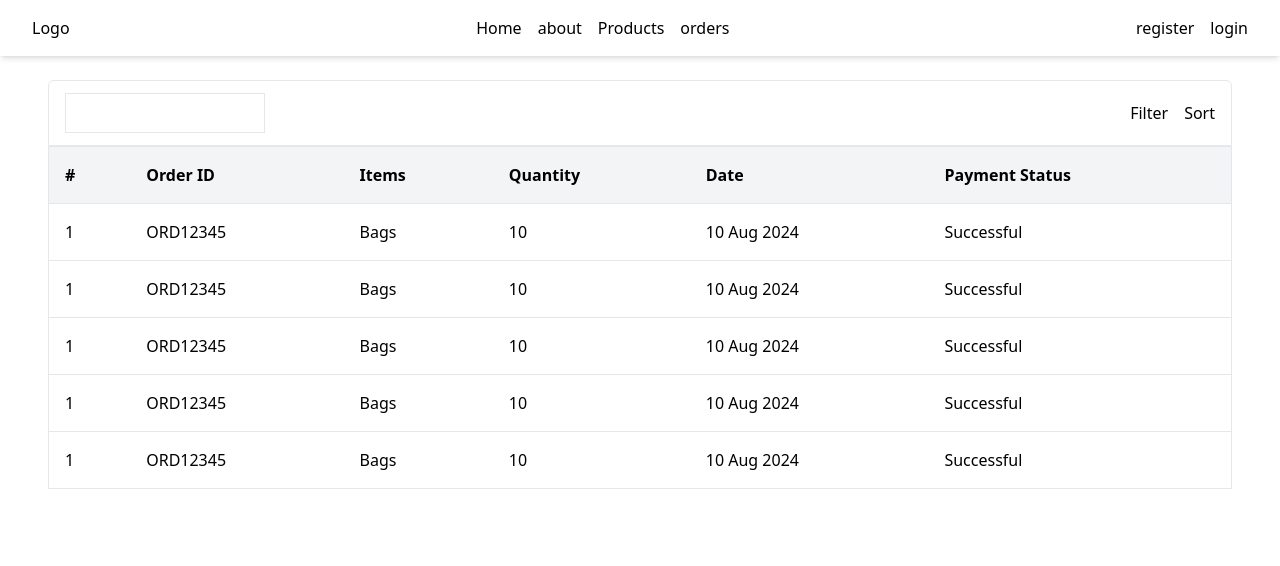
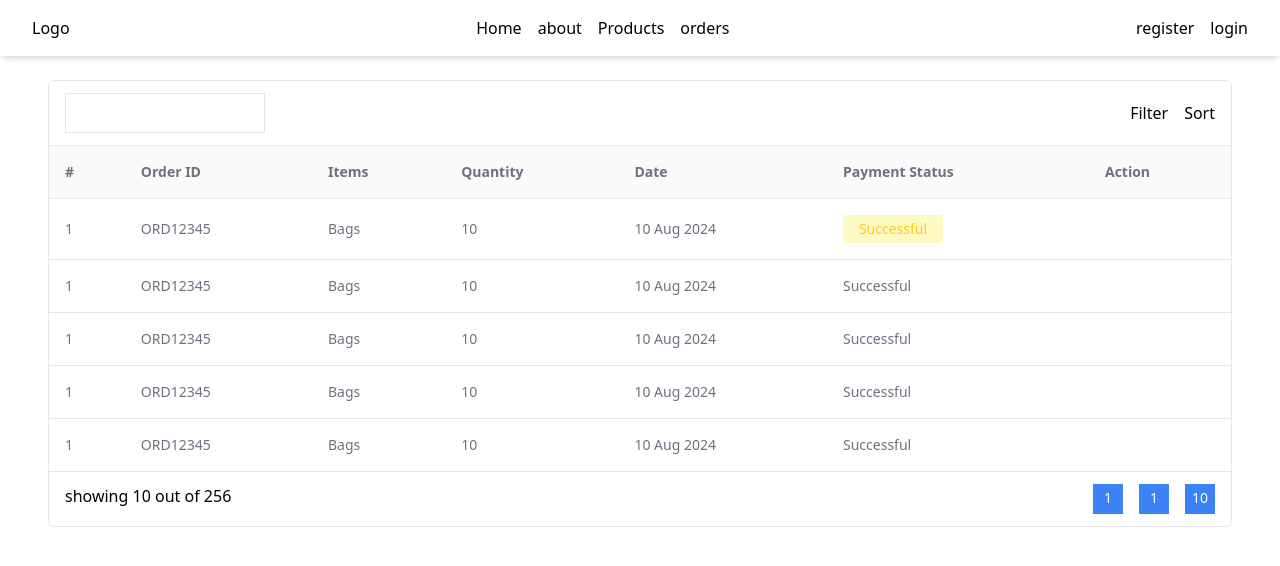
Before and after one commit to Deevyne99/Ecommerce-project, a React (Vite) app in the folder Frontend/Ecommerce-project/: page /orders in a window 1280 px wide. Shown: the top 566 px of the page. Built offline with nearby package versions, Linux system fonts and the light colour scheme.

Commit message:
Build:added lazyload to the cartItem and category Item

```diff
--- a/Frontend/Ecommerce-project/src/Components/CardItem.tsx
+++ b/Frontend/Ecommerce-project/src/Components/CardItem.tsx
@@ -1,5 +1,6 @@
-import React, { useState } from 'react'
+import { useState } from 'react'
 import { Link } from 'react-router-dom'
+import { BlurhashCanvas } from 'react-blurhash'
 
 interface CardItemProps {
   item: {
@@ -9,13 +10,15 @@ interface CardItemProps {
     img: string
     amount: number
     images: string[]
+    blurhash: string // Add the blurhash property
   }
 }
 
 const CardItem = ({
-  item: { title, amount, desc, img, images, id },
+  item: { title, amount, desc, img, images, id, blurhash },
 }: CardItemProps) => {
   const [imgUrl, setImgUrl] = useState(img)
+  const [isLoaded, setIsLoaded] = useState(false)
 
   return (
     <div className='flex flex-col h-[300px] md:h-[280px] w-full md:w-[210px] '>
@@ -25,11 +28,23 @@ const CardItem = ({
         onMouseLeave={() => setImgUrl(img)}
         to={`/product/${id}`}
       >
-        <img
-          src={imgUrl}
-          alt=''
-          className='w-full h-[250px] md:h-[220px] object-cover object-center rounded-md hover:cursor-pointer'
-        />
+        <div className='relative w-full h-[250px] md:h-[220px]'>
+          {!isLoaded && (
+            <BlurhashCanvas
+              hash={blurhash}
+              className='absolute inset-0 w-full h-full object-cover object-center rounded-md'
+              punch={1}
+            />
+          )}
+          <img
+            src={imgUrl}
+            alt={title}
+            className={`w-full h-[250px] md:h-[220px] object-cover object-center rounded-md transition-opacity duration-300 ${
+              isLoaded ? 'opacity-100' : 'opacity-0'
+            }`}
+            onLoad={() => setIsLoaded(true)}
+          />
+        </div>
       </Link>
       <div className='flex flex-col'>
         <div className='flex justify-between mt-1 text-sm text-[#6b7280]'>
--- a/Frontend/Ecommerce-project/src/Components/CategoryItem.tsx
+++ b/Frontend/Ecommerce-project/src/Components/CategoryItem.tsx
@@ -1,21 +1,41 @@
-// CategoryItem.js
+import { Link } from 'react-router-dom'
+import { useState } from 'react'
+import { BlurhashCanvas } from 'react-blurhash'
 
-import { Link } from 'react-router-dom'
-
-// import image from '../assets/sale-8.jpg'
-// import { products } from '../data'
 interface CategoryItem {
   id: number
   title: string
-
   img: string
+  blurhash: string // Add the blurhash property
 }
 
-const CategoryItem = ({ item: { title, img } }: { item: CategoryItem }) => {
+const CategoryItem = ({
+  item: { title, img, blurhash },
+}: {
+  item: CategoryItem
+}) => {
+  const [isLoaded, setIsLoaded] = useState(false)
+
   return (
-    <div className='w-[200px] h-[320px] flex-shrink-0 '>
+    <div className='w-[200px] h-[320px] flex-shrink-0'>
       <Link to={'/products'} className='w-[200px] h-[280px]'>
-        <img src={img} alt='' className='h-full w-full object-cover ' />
+        <div className='relative w-full h-full'>
+          {!isLoaded && (
+            <BlurhashCanvas
+              hash={blurhash}
+              className='absolute inset-0 w-full h-full object-cover'
+              punch={1}
+            />
+          )}
+          <img
+            src={img}
+            alt={title}
+            className={`w-full h-full object-cover transition-opacity duration-300 ${
+              isLoaded ? 'opacity-100' : 'opacity-0'
+            }`}
+            onLoad={() => setIsLoaded(true)}
+          />
+        </div>
       </Link>
       <div className='mt-1'>
         <h1>{title}</h1>
--- a/Frontend/Ecommerce-project/src/Components/TableComponent.tsx
+++ b/Frontend/Ecommerce-project/src/Components/TableComponent.tsx
@@ -1,6 +1,9 @@
 // import React from 'react'
 
+import { useState } from 'react'
+
 const TableComponent = () => {
+  const [status, setStatus] = useState('pending')
   return (
     <div className='flex flex-col'>
       <div className='flex justify-between py-3 px-4 border rounded-t-md'>
@@ -12,19 +15,41 @@ const TableComponent = () => {
           <button className='capitalize'>sort</button>
         </div>
       </div>
-      <table className='w-full border-collapse border'>
+      <div className='overflow-x-auto'>
+        <table className='min-w-full border-collapse border-l border-r '>
           <thead>
-          <tr className='bg-gray-100'>
-            <th className='p-4 text-left'>#</th>
+            <tr className='bg-[#fafafa] text-sm text-[#6b7280] font-bold'>
+              <th className='p-4 text-left '>#</th>
               <th className='p-4 text-left'>Order ID</th>
               <th className='p-4 text-left'>Items</th>
               <th className='p-4 text-left'>Quantity</th>
               <th className='p-4 text-left'>Date</th>
               <th className='p-4 text-left'>Payment Status</th>
+              <th className='p-4 text-left'>Action</th>
             </tr>
           </thead>
           <tbody>
-          <tr className='border-t'>
+            <tr className='border-t text-sm text-[#6b7280]'>
+              <td className='p-4'>1</td>
+              <td className='p-4'>ORD12345</td>
+              <td className='p-4'>Bags</td>
+              <td className='p-4'>10</td>
+              <td className='p-4'>10 Aug 2024</td>
+              <td className={`p-4 `}>
+                <p
+                  className={` max-w-[100px] p-1 text-center rounded-sm ${
+                    status === 'success'
+                      ? 'bg-[#dcfce7] text-[#10b981]'
+                      : status === 'pending'
+                      ? 'bg-[#fef9c3] text-[#facc15]'
+                      : 'bg-[#fee2e2] text-[#ef4444]'
+                  }`}
+                >
+                  Successful
+                </p>
+              </td>
+            </tr>
+            <tr className='border-t text-sm text-[#6b7280]'>
               <td className='p-4'>1</td>
               <td className='p-4'>ORD12345</td>
               <td className='p-4'>Bags</td>
@@ -32,7 +57,7 @@ const TableComponent = () => {
               <td className='p-4'>10 Aug 2024</td>
               <td className='p-4'>Successful</td>
             </tr>
-          <tr className='border-t'>
+            <tr className='border-t text-sm text-[#6b7280]'>
               <td className='p-4'>1</td>
               <td className='p-4'>ORD12345</td>
               <td className='p-4'>Bags</td>
@@ -40,7 +65,7 @@ const TableComponent = () => {
               <td className='p-4'>10 Aug 2024</td>
               <td className='p-4'>Successful</td>
             </tr>
-          <tr className='border-t'>
+            <tr className='border-t text-sm text-[#6b7280]'>
               <td className='p-4'>1</td>
               <td className='p-4'>ORD12345</td>
               <td className='p-4'>Bags</td>
@@ -48,15 +73,7 @@ const TableComponent = () => {
               <td className='p-4'>10 Aug 2024</td>
               <td className='p-4'>Successful</td>
             </tr>
-          <tr className='border-t'>
-            <td className='p-4'>1</td>
-            <td className='p-4'>ORD12345</td>
-            <td className='p-4'>Bags</td>
-            <td className='p-4'>10</td>
-            <td className='p-4'>10 Aug 2024</td>
-            <td className='p-4'>Successful</td>
-          </tr>
-          <tr className='border-t'>
+            <tr className='border-t text-sm text-[#6b7280]'>
               <td className='p-4'>1</td>
               <td className='p-4'>ORD12345</td>
               <td className='p-4'>Bags</td>
@@ -67,6 +84,25 @@ const TableComponent = () => {
             {/* Add more rows as needed */}
           </tbody>
         </table>
+        <div className='flex justify-between  py-3 px-4 border rounded-b-md'>
+          <div>
+            <p>
+              showing <span>10</span> out of <span>256</span>
+            </p>
+          </div>
+          <div className='flex gap-4'>
+            <button className='p-1 bg-[#3b82f6] text-sm flex text-white h-[30px] w-[30px] justify-center text-center'>
+              1
+            </button>
+            <button className='p-1 bg-[#3b82f6] text-sm flex text-white h-[30px] w-[30px] justify-center text-center'>
+              1
+            </button>
+            <button className='p-1 bg-[#3b82f6] text-sm flex text-white h-[30px] w-[30px] justify-center text-center'>
+              10
+            </button>
+          </div>
+        </div>
+      </div>
     </div>
   )
 }
--- a/Frontend/Ecommerce-project/src/data.ts
+++ b/Frontend/Ecommerce-project/src/data.ts
@@ -67,6 +67,7 @@ export const data = [
     desc: 'Lorem ipsum dolor ',
     amount: 20,
     images: ['/assets/sale-6.jpg', '/assets/sale-2.jpg'],
+    blurhash: 'L6BDyi?F009a00H??wtSlVp0m+w^',
   },
   {
     id: 2,
@@ -75,6 +76,7 @@ export const data = [
     desc: 'Lorem ipsum dolor ',
     amount: 20,
     images: ['/assets/sale-3.jpg', '/assets/sale-2.jpg'],
+    blurhash: 'LZKw?}?a.7V@~pIUV[WVxutQRQay',
   },
   {
     id: 3,
@@ -83,6 +85,7 @@ export const data = [
     desc: 'Lorem ipsum ',
     amount: 20,
     images: ['/assets/sale-2.jpg', '/assets/sale-5.jpg'],
+    blurhash: 'L8GSGoIUIB00Ot00WY~V9FX8-p?a',
   },
   {
     id: 4,
@@ -91,6 +94,7 @@ export const data = [
     desc: 'Lorem ipsum ',
     amount: 20,
     images: ['/assets/sale-1.jpg', '/assets/sale-4.jpg'],
+    blurhash: 'LFBNTi9EJCIUu6xuD$xvM_tSVWjE',
   },
   {
     id: 5,
@@ -99,6 +103,7 @@ export const data = [
     desc: 'Lorem ipsum ',
     amount: 20,
     images: ['/assets/sale-2.jpg', '/assets/sale-3.jpg'],
+    blurhash: 'L6O|U,00XSoz00aLIT?v_NkERORP',
   },
   {
     id: 6,
@@ -107,6 +112,7 @@ export const data = [
     desc: 'Lorem ipsum dolor ',
     amount: 20,
     images: ['/assets/sale-1.jpg', '/assets/sale-2.jpg'],
+    blurhash: 'LFBNTi9EJCIUu6xuD$xvM_tSVWjE',
   },
   {
     id: 7,
@@ -115,6 +121,7 @@ export const data = [
     desc: 'Lorem ipsum ',
     amount: 20,
     images: ['/assets/sale-3.jpg', '/assets/sale-2.jpg'],
+    blurhash: 'LFBNTi9EJCIUu6xuD$xvM_tSVWjE',
   },
   {
     id: 8,
@@ -123,6 +130,7 @@ export const data = [
     desc: 'Lorem ipsum dolor ',
     amount: 20,
     images: ['/assets/sale-2.jpg', '/assets/sale-3.jpg'],
+    blurhash: 'LFBNTi9EJCIUu6xuD$xvM_tSVWjE',
   },
   {
     id: 9,
@@ -131,6 +139,7 @@ export const data = [
     desc: 'Lorem ipsum dolor ',
     amount: 20,
     images: ['/assets/sale-2.jpg', '/assets/sale-3.jpg'],
+    blurhash: 'LFBNTi9EJCIUu6xuD$xvM_tSVWjE',
   },
   {
     id: 10,
@@ -139,6 +148,7 @@ export const data = [
     desc: 'Lorem ipsum dolor ',
     amount: 20,
     images: ['/assets/sale-2.jpg', '/assets/sale-3.jpg'],
+    blurhash: 'LFBNTi9EJCIUu6xuD$xvM_tSVWjE',
   },
 ]
 
```
Lines whose indentation alone changed are shown as unchanged.
